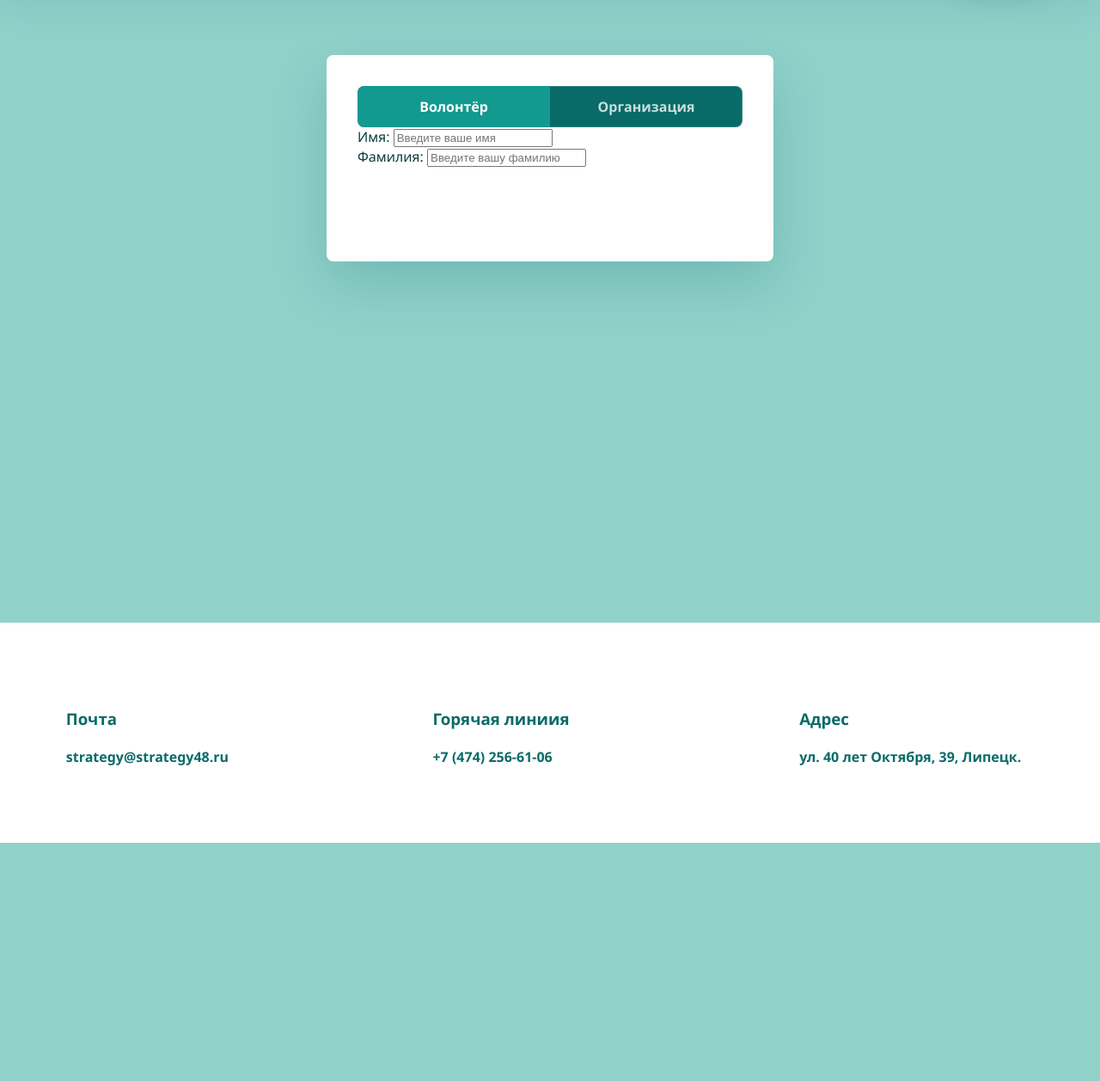
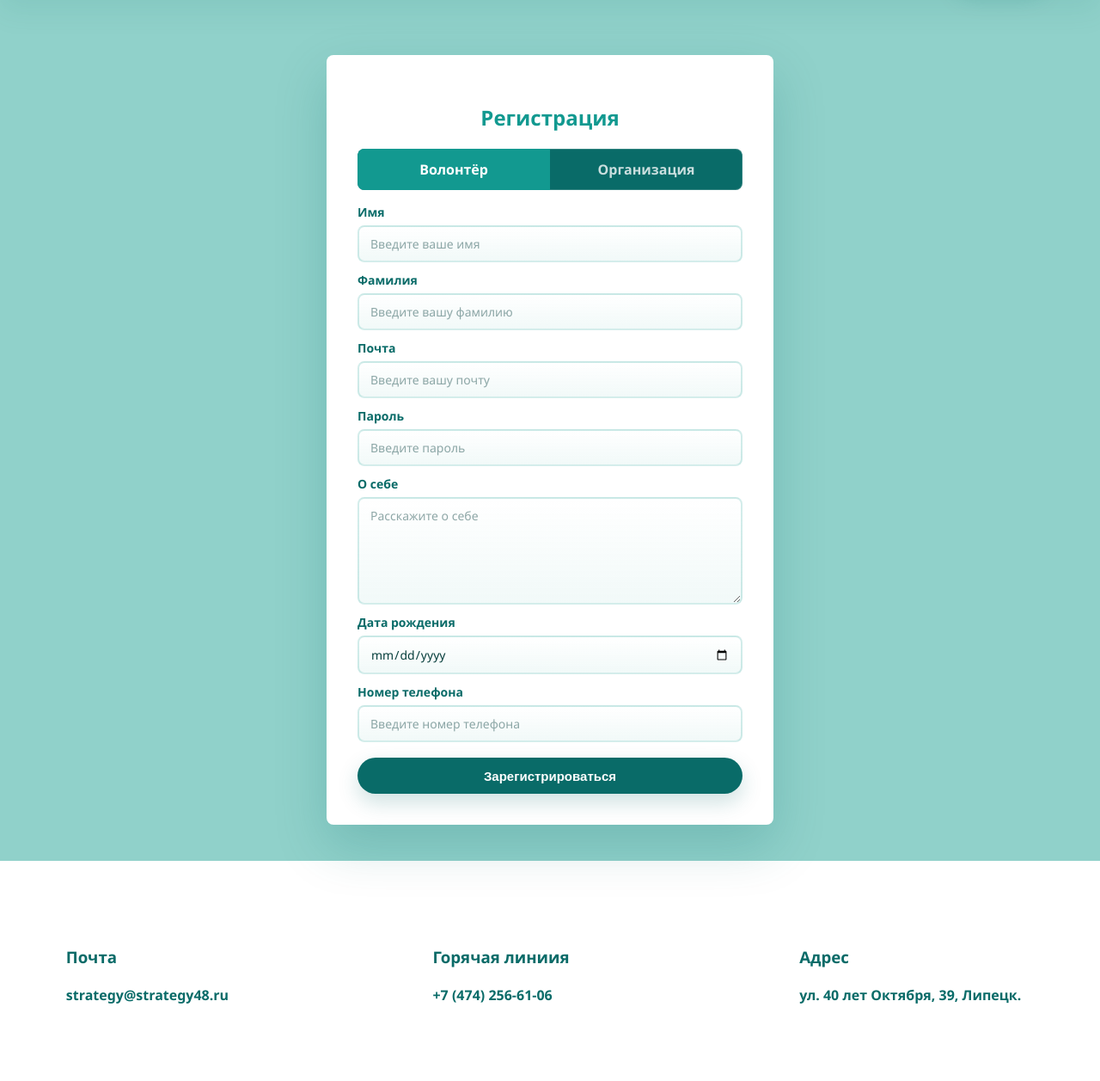
Before and after one commit to Tim-ai1/volunteers, a Flask app: page /register in a window 1280 px wide. Shown: the part 76-1333 px from the top of the page at 86% size. Before the commit the page ends 1056 px from the top, so only its background shows below. Run offline with Flask 3, Linux system fonts and the light colour scheme.

Commit message:
Added registration form for volunteers

```diff
--- a/static/css/style.css
+++ b/static/css/style.css
@@ -438,3 +438,84 @@ main {
 .role-content-active {
     display: block;
 }
+
+.volunteer-fields {
+    display: grid;
+    gap: 11px;
+    margin-top: 16px;
+}
+
+.form-field {
+    display: grid;
+    gap: 6px;
+}
+
+.form-field span {
+    color: #096B68;
+    font-size: 14px;
+    font-weight: 800;
+}
+
+.form-field input,
+.form-field textarea {
+    width: 100%;
+    min-height: 38px;
+    padding: 10px 13px;
+    border: 2px solid rgba(18, 153, 144, 0.18);
+    border-radius: 8px;
+    color: #083F3D;
+    background: linear-gradient(180deg, #FFFFFF 0%, rgba(144, 209, 202, 0.12) 100%);
+    font: inherit;
+    font-size: 14px;
+    outline: none;
+    transition: border-color 0.2s ease, box-shadow 0.2s ease, background 0.2s ease;
+}
+
+.form-field textarea {
+    min-height: 112px;
+    resize: vertical;
+    line-height: 1.45;
+}
+
+.form-field input::placeholder,
+.form-field textarea::placeholder {
+    color: rgba(8, 63, 61, 0.45);
+}
+
+.form-field input:focus,
+.form-field textarea:focus {
+    border-color: #129990;
+    background: #FFFFFF;
+    box-shadow: 0 0 0 4px rgba(18, 153, 144, 0.14);
+}
+.reg_label h2
+{
+    color: #129990;
+    text-align: center;
+}
+.auth_button
+{
+    display: flex;
+    align-items: center;
+    justify-content: center;
+    width: 100%;
+    min-height: 42px;
+    margin-top: 18px;
+    padding: 10px 20px;
+    border: 0;
+    border-radius: 999px;
+    font-size: 15px;
+    font-weight: 700;
+    text-decoration: none;
+    transition: transform 0.2s ease, box-shadow 0.2s ease, background 0.2s ease;
+    color: var(--white);
+    background: var(--mint-dark);
+    box-shadow: 0 10px 24px rgba(9, 107, 104, 0.2);
+    cursor: pointer;
+}
+.auth_button:hover
+{
+    color: var(--white);
+    background: var(--mint);
+    transform: translateY(-2px);
+}
--- a/templates/register.html
+++ b/templates/register.html
@@ -2,7 +2,11 @@
 
 {% block content %}
 <section class="auth-page">
-    <div class="auth-card">
+    <form class="auth-card" action="{{ url_for('register') }}" method="post">
+        <input type="hidden" name="role" id="selected_role" value="volunteer">
+        <div class="reg_label">
+            <h2>Регистрация</h2>
+        </div>
         <div class="role-switch" aria-label="Выбор типа регистрации">
             <button class="role-option role-option-active" type="button" data-role="volunteer" aria-pressed="true">
                 Волонтёр
@@ -10,23 +14,64 @@
             <button class="role-option" type="button" data-role="organization" aria-pressed="false">Организация</button>
         </div>
         <div class="role-content role-content-active" data-content="volunteer">
-            <label class="name_inp" for="name_person">Имя:</label>
-            <input class="name_inp" type="text" id="name_person" placeholder="Введите ваше имя" required>
-            <br>
-            <label class="sirname_inp" for="name_person">Фамилия:</label>
-            <input class="sirname_inp" type="text" id="name_person" placeholder="Введите вашу фамилию" required>
+            <div class="volunteer-fields">
+                <label class="form-field" for="first_name">
+                    <span>Имя</span>
+                    <input type="text" id="first_name" name="first_name" placeholder="Введите ваше имя"
+                           autocomplete="given-name" required>
+                </label>
+                <label class="form-field" for="last_name">
+                    <span>Фамилия</span>
+                    <input type="text" id="last_name" name="last_name" placeholder="Введите вашу фамилию"
+                           autocomplete="family-name" required>
+                </label>
+                <label class="form-field" for="email">
+                    <span>Почта</span>
+                    <input type="text" id="email" name="email" placeholder="Введите вашу почту"
+                           autocomplete="email" required>
+                </label>
+                <label class="form-field" for="password">
+                    <span>Пароль</span>
+                    <input type="text" id="password" name="password" placeholder="Введите пароль"
+                           autocomplete="new-password" required>
+                </label>
+                <label class="form-field" for="about_self">
+                    <span>О себе</span>
+                    <textarea id="about_self" name="about_self" placeholder="Расскажите о себе" rows="5"
+                              required></textarea>
+                </label>
+                <label class="form-field" for="birthday">
+                    <span>Дата рождения</span>
+                    <input type="date" id="birthday" name="birthday" placeholder="Введите дату рождения"
+                           autocomplete=""
+                           required>
+                </label>
+                <label class="form-field" for="number">
+                    <span>Номер телефона</span>
+                    <input type="number" id="number" name="number" placeholder="Введите номер телефона"
+                           autocomplete="tel"
+                           required>
+                </label>
+            </div>
         </div>
 
         <div class="role-content" data-content="organization">
-            Тут форма организации
+            <div class="volunteer-fields">
+                <label class="form-field" for="name_org">
+                    <span>Название организации</span>
+                    <input type="text" id="name_org" name="name" placeholder="Введите название организации" required>
+                </label>
+            </div>
         </div>
-    </div>
+        <button class="auth_button" type="submit">Зарегистрироваться</button>
+    </form>
 </section>
 
 <script>
     document.querySelectorAll('.role-option').forEach((button) => {
     button.addEventListener('click', () => {
         const selectedRole = button.dataset.role;
+        document.getElementById('selected_role').value = selectedRole;
 
         document.querySelectorAll('.role-option').forEach((item) => {
             item.classList.remove('role-option-active');
```
